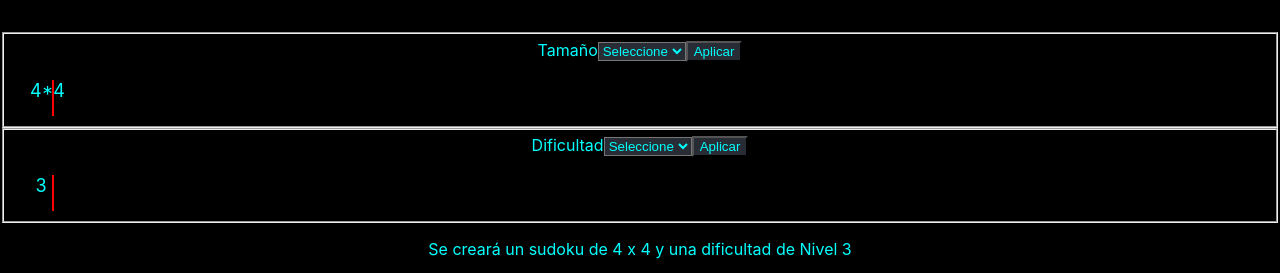
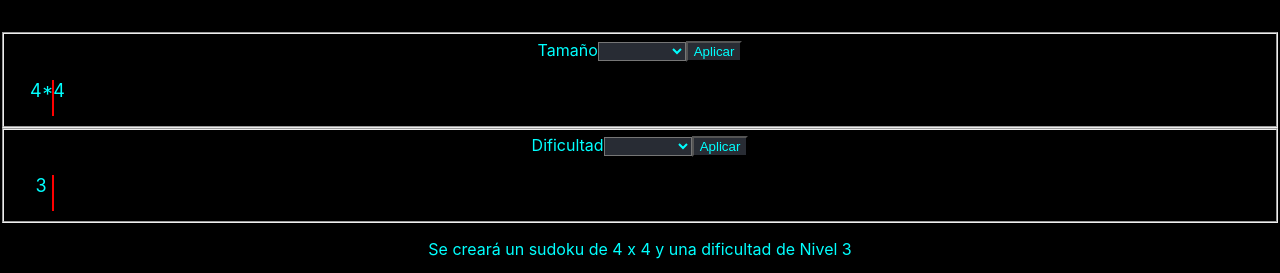
Before and after one commit to misael-alamos24/SudoQubs, a React (Create React App) app: page / in a window 1280 px wide. Shown: the top 273 px of the page. Built offline with nearby package versions, Linux system fonts and the light colour scheme.

Commit message:
evasión de errores al setup

```diff
--- a/src/components/Setup.jsx
+++ b/src/components/Setup.jsx
@@ -1,34 +1,42 @@
 export default function Setup(){
     return (
         <div>
-            <form action="GET" class="contenedor formulario">
-                <fieldset class="fieldset">
-                    <label class="ml" for="tamanio">Tamaño</label>
-                    <select class="ml select" name="tamanio" id="tamanio">
-                        <option value=""selected disabled>Seleccione</option>
+            <form action="GET" className="contenedor formulario">
+                <fieldset className="fieldset">
+                    <label className="ml"
+                    // for="tamanio"
+                    >Tamaño</label>
+                    <select className="ml select" name="tamanio" id="tamanio">
+                        <option value=""
+                        // selected
+                         disabled>Seleccione</option>
                     </select>
-                    <button type="button" class="ml btn btn-aplica">Aplicar</button>
-                    <div id="tamanio-registro" class="inline ml border">
+                    <button type="button" className="ml btn btn-aplica">Aplicar</button>
+                    <div id="tamanio-registro" className="inline ml border">
                         <p>4*4</p>
                     </div>
                 </fieldset>
-                <fieldset class="fieldset">
-                    <label class="ml" for="dificultad">Dificultad</label>
-                    <select class="ml select" name="dificultad" id="dificultad">
-                        <option value=""selected disabled>Seleccione</option>
+                <fieldset className="fieldset">
+                    <label className="ml"
+                    // for="dificultad"
+                    >Dificultad</label>
+                    <select className="ml select" name="dificultad" id="dificultad">
+                        <option value=""
+                        // selected
+                        disabled>Seleccione</option>
                     </select>
-                    <button type="button" class="ml btn btn-aplica">Aplicar</button>
-                    <div id="dificultad-registro" class="inline ml border">
+                    <button type="button" className="ml btn btn-aplica">Aplicar</button>
+                    <div id="dificultad-registro" className="inline ml border">
                         <p>3</p>
                     </div>
                 </fieldset>
 
-                <div class="alerta">
+                <div className="alerta">
                     <p>Se creará un sudoku de 4 x 4 y una dificultad de Nivel 3</p>
                 </div>
-                <div class="alerta">
+                <div className="alerta">
                     <p>Confirma su Elección?</p>
-                    <button class="btn btn-submit" type="Sumbit"> OK </button>
+                    <button className="btn btn-submit" type="Sumbit"> OK </button>
                 </div>
             </form>
         </div>
```
